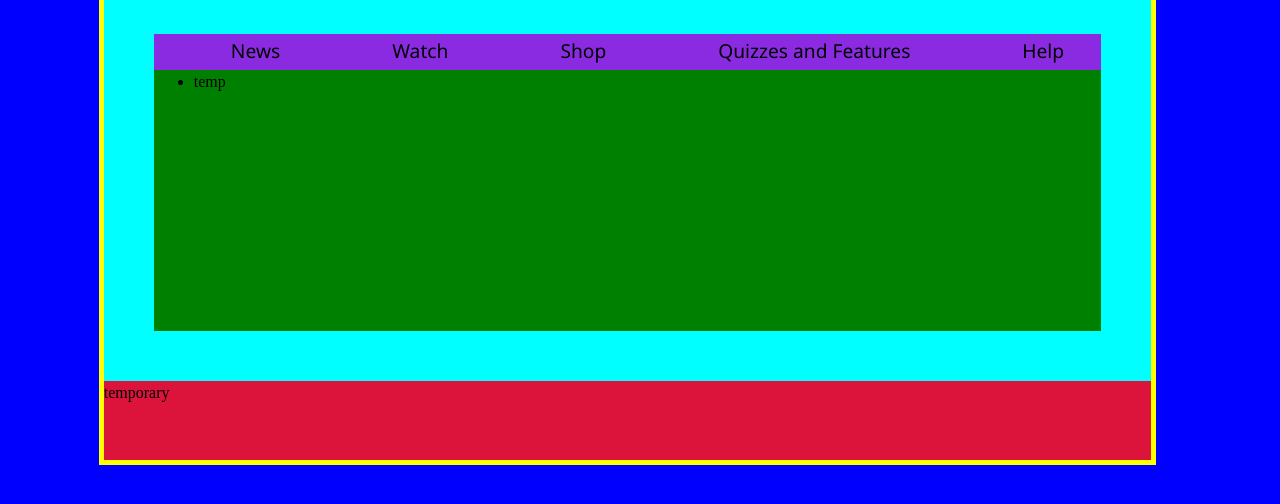
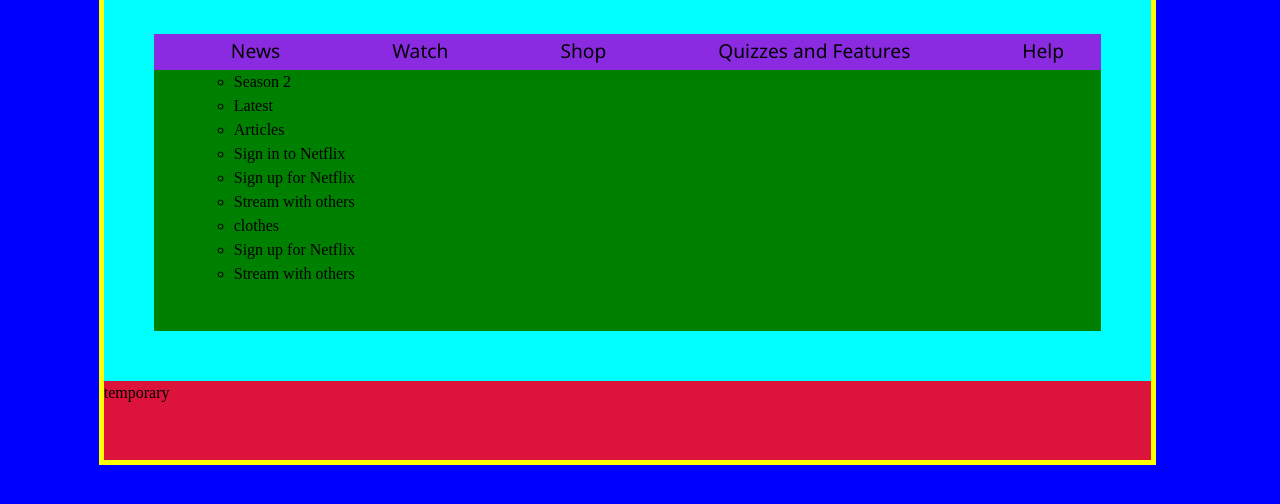
Before and after one commit to imd1005-web-development-winter-2023/assignment-02-naomileron, a plain HTML site: page index.html in a window 1280 px wide. Shown: the part 4784-5288 px from the top of the page. Drawn offline with Linux system fonts and the light colour scheme.

Commit message:
unefficient

```diff
--- a/index.html
+++ b/index.html
@@ -225,8 +225,22 @@
                 </ul>
               </div>
               <div class="footer--nav--content">
-                <ul>
-                  <li>temp</li>
+                <ul class="content--lists">
+                  <ul>
+                    <li class="list--item">Season 2</li>
+                    <li class="list--item">Latest</li>
+                    <li class="list--item">Articles</li>
+                  </ul>
+                  <ul>
+                    <li class="list--item">Sign in to Netflix</li>
+                    <li class="list--item">Sign up for Netflix</li>
+                    <li class="list--item">Stream with others</li>
+                  </ul>
+                  <ul>
+                    <li class="list--item">clothes</li>
+                    <li class="list--item">Sign up for Netflix</li>
+                    <li class="list--item">Stream with others</li>
+                  </ul>
                 </ul>
               </div>
             </div>
```
